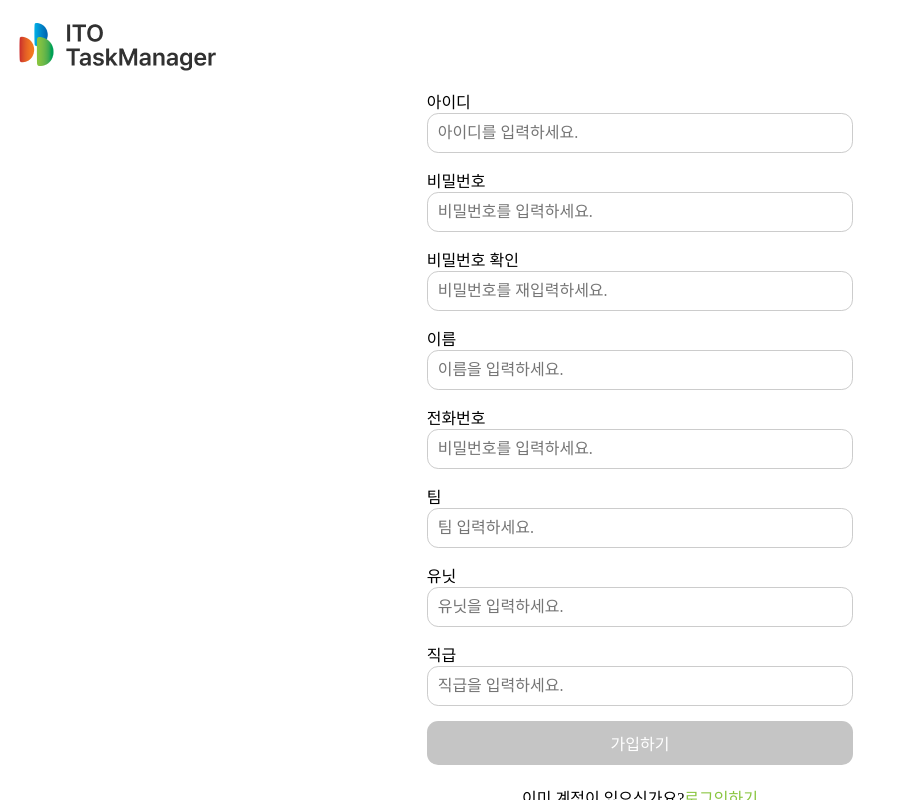
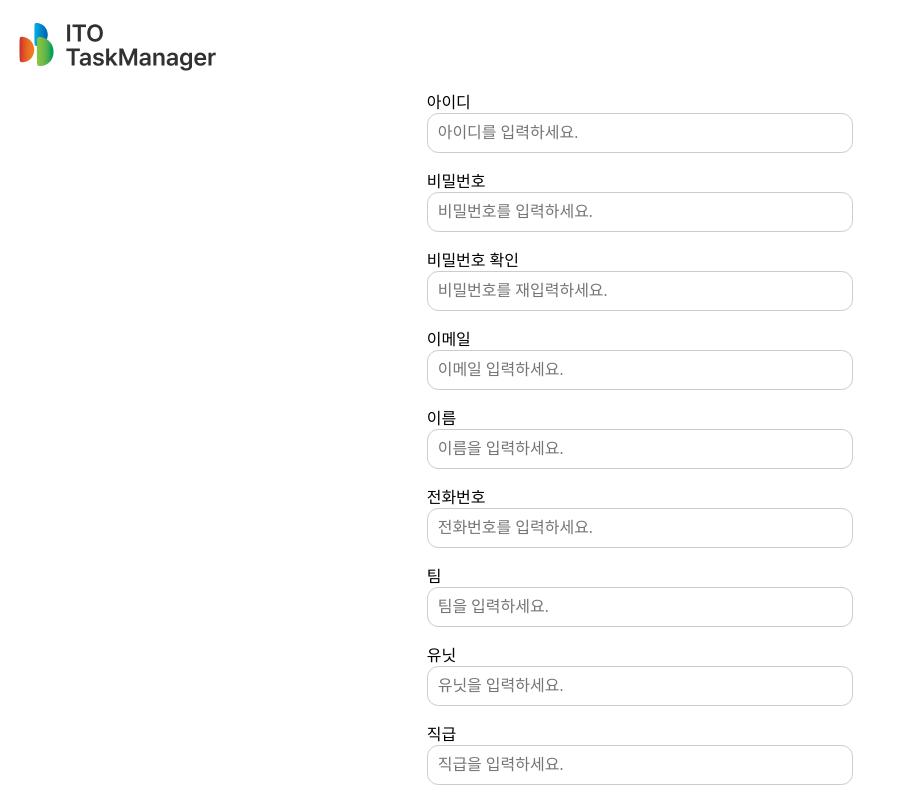
Before and after one commit to DBFIS-LifeInsuranceInfraTeam/ITO-TaskManager-FE, a React (Create React App) app: page /signup in a window 1280 px wide. Shown: the whole page, without its empty margins (0-897 px from the left). Built offline with nearby package versions, Linux system fonts and the light colour scheme; a web font is replaced by a local one.

Commit message:
Feat: 회원가입 interface

```diff
--- a/src/api/signup.ts
+++ b/src/api/signup.ts
@@ -1,8 +1,20 @@
 import apiClient from '../services/apiClient';
 
-export const signup = async (id: string, password: string) => {
+interface UserSignupData {
+    id: string;
+    name: string;
+    password: string;
+    unit: string;
+    project: string;
+    email: string;
+    phoneNumber: string;
+    photo: string | null;
+    position: string;
+}
+
+export const signup = async (userData: UserSignupData) => {
     try {
-        const response = await apiClient.post(`/auth/signup`, { id, password });
+        const response = await apiClient.post(`/auth/signup`, userData);
         console.log(response.data);
         return response.data;
     } catch (error) {
--- a/src/pages/Signup.tsx
+++ b/src/pages/Signup.tsx
@@ -9,7 +9,11 @@ const Signup:React.FC = () => {
     const [password, setPassword] = useState<string>('');
     const [passwordCheck, setPasswordCheck] = useState<string>('');
     const [name, setName] = useState<string>('');
+    const [email, setEmail] = useState<string>('');
     const [phoneNumber, setPhoneNumber] = useState<string>('');
+    const [project, setProject] = useState<string>('');
+    const [unit, setUnit] = useState<string>('');
+    const [position, setPosition] = useState<string>('');
     const [error, setError] = useState<string | null>(null);
 
     // 버튼이 활성화되었는지 여부를 계산하는 함수
@@ -22,9 +26,21 @@ const Signup:React.FC = () => {
       setError(null);
 
       try {
-          const response = await signup(id, password);
-          console.log("Signup successful:", response);
-          // Redirect or update state after successful login here
+        const userData = {
+            id,
+            name,
+            password,
+            unit,
+            project,
+            email,
+            phoneNumber,
+            photo: null, // or a file/image if provided
+            position
+        };
+
+        const response = await signup(userData);
+        console.log("Signup successful:", response);
+        // Redirect or update state after successful signup here
       } catch (error) {
           setError("이미 가입된 사용자입니다.");
       }
@@ -71,6 +87,17 @@ const Signup:React.FC = () => {
                     />
                 </div>
                 <div className={styles.inputGroup}>
+                    <label htmlFor="email">이메일</label>
+                    <input
+                        type="text"
+                        id="email"
+                        value={email}
+                        onChange={(e) => setEmail(e.target.value)}
+                        placeholder="이메일 입력하세요."
+                        required
+                    />
+                </div>
+                <div className={styles.inputGroup}>
                     <label htmlFor="name">이름</label>
                     <input
                         type="text"
@@ -88,39 +115,39 @@ const Signup:React.FC = () => {
                         id="phoneNumber"
                         value={phoneNumber}
                         onChange={(e) => setPhoneNumber(e.target.value)}
-                        placeholder="비밀번호를 입력하세요."
+                        placeholder="전화번호를 입력하세요."
                         required
                     />
                 </div>
                 <div className={styles.inputGroup}>
-                    <label htmlFor="phoneNumber">팀</label>
+                    <label htmlFor="project">팀</label>
                     <input
                         type="string"
-                        id="phoneNumber"
-                        value={phoneNumber}
-                        onChange={(e) => setPhoneNumber(e.target.value)}
-                        placeholder="팀 입력하세요."
+                        id="project"
+                        value={project}
+                        onChange={(e) => setProject(e.target.value)}
+                        placeholder="팀을 입력하세요."
                         required
                     />
                 </div>
                 <div className={styles.inputGroup}>
-                    <label htmlFor="phoneNumber">유닛</label>
+                    <label htmlFor="unit">유닛</label>
                     <input
                         type="string"
-                        id="phoneNumber"
-                        value={phoneNumber}
-                        onChange={(e) => setPhoneNumber(e.target.value)}
+                        id="unit"
+                        value={unit}
+                        onChange={(e) => setUnit(e.target.value)}
                         placeholder="유닛을 입력하세요."
                         required
                     />
                 </div>
                 <div className={styles.inputGroup}>
-                    <label htmlFor="phoneNumber">직급</label>
+                    <label htmlFor="position">직급</label>
                     <input
                         type="string"
-                        id="phoneNumber"
-                        value={phoneNumber}
-                        onChange={(e) => setPhoneNumber(e.target.value)}
+                        id="position"
+                        value={position}
+                        onChange={(e) => setPosition(e.target.value)}
                         placeholder="직급을 입력하세요."
                         required
                     />
```
